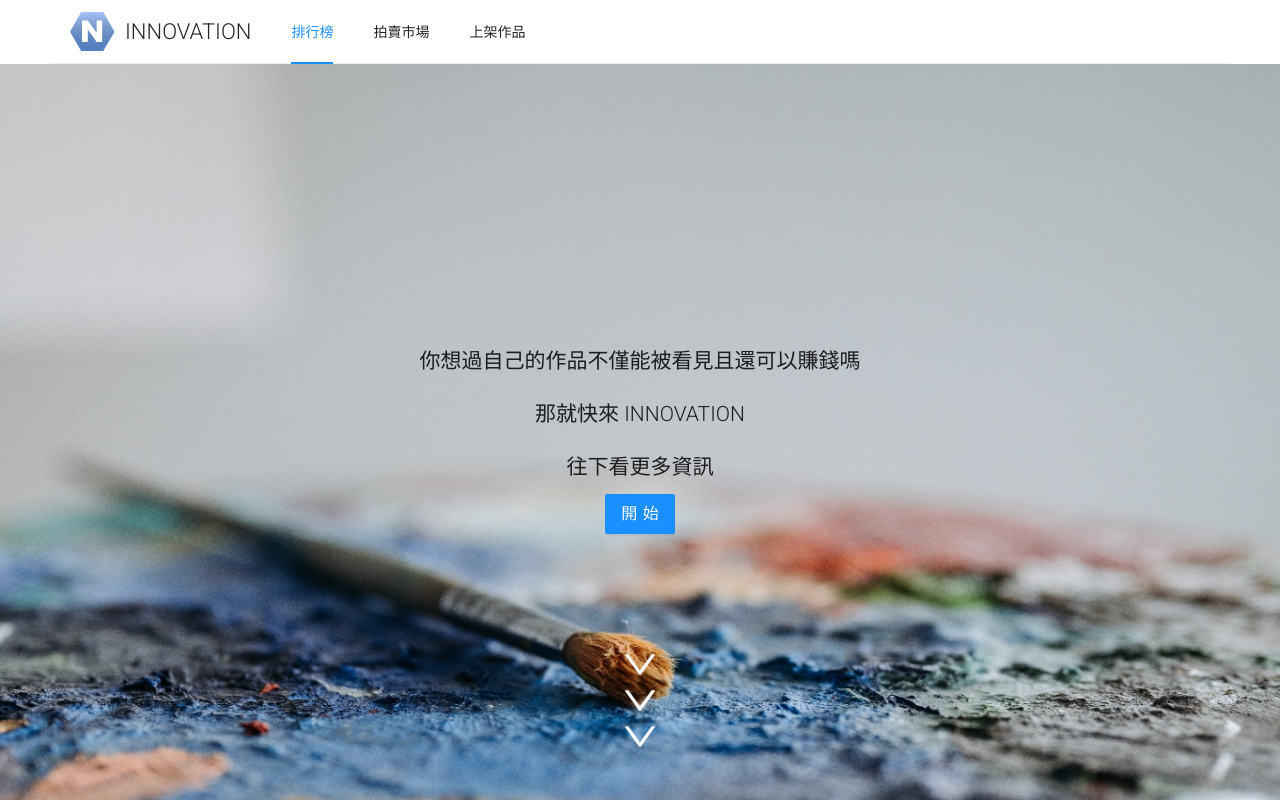
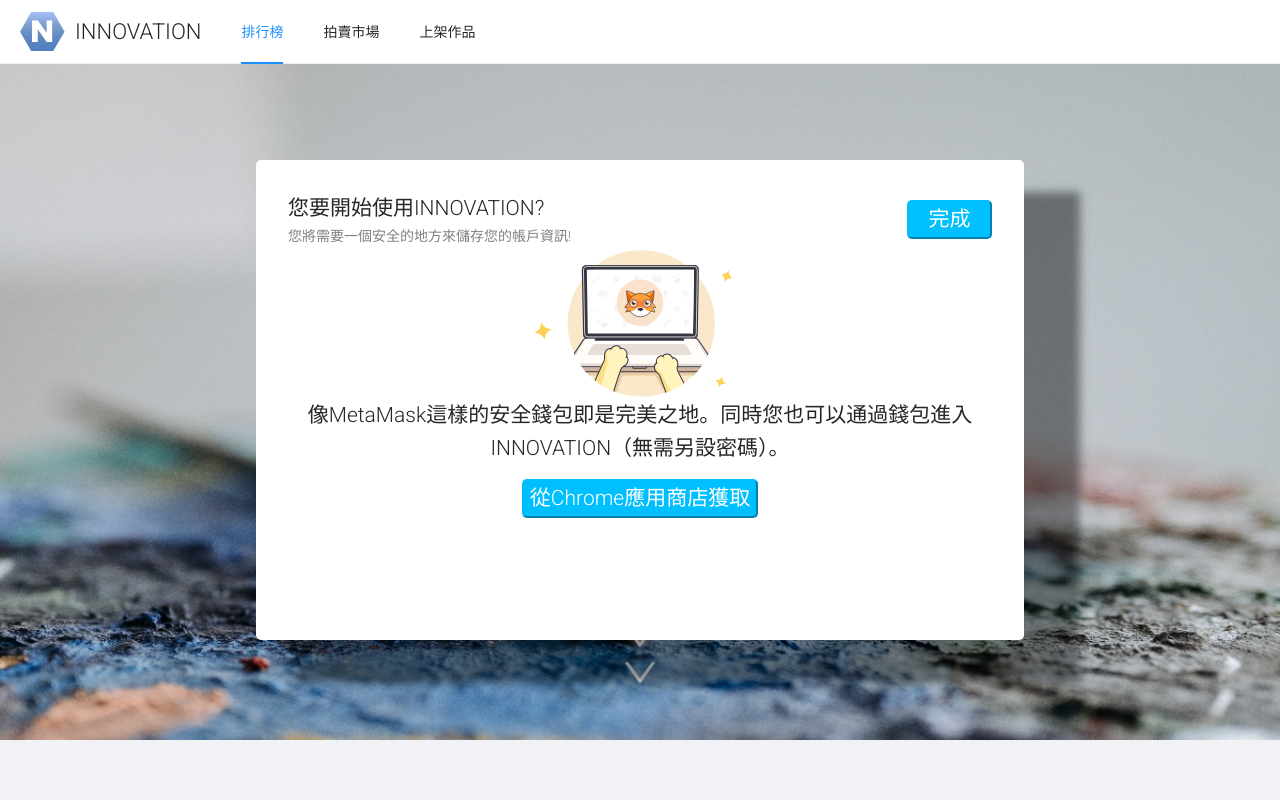
Before and after one commit to yayayaFishXuan/innovation_react, a React (Create React App) app: page / in a window 1280 px wide. Both pictures are taken after a click on the item "排行榜". Shown: the top 800 px of the page. Built offline with nearby package versions, Linux system fonts and the light colour scheme.

Commit message:
小可愛

```diff
--- a/src/components/Layout/header.js
+++ b/src/components/Layout/header.js
@@ -3,6 +3,9 @@ import { Link, useHistory, useLocation } from 'react-router-dom';
 import { Layout, Menu } from 'antd';
 import Logo from "../../assets/Logo.svg";
 import { InitContext } from '../../index';
+import '../../style/Metamask.scss'
+import mm from '../../assets/metamask-browser.svg';
+
 
 const Header = () => {
   const contextData = useContext(InitContext); //取得數據
@@ -31,7 +34,6 @@ const Header = () => {
     useEffect(() => {
       if (typeof ethereum !== 'undefined' && ethereum.isMetaMask) {
         contextData.setIsinstall(true);
-        // init()
       } else {
         contextData.setIsinstall(false);
       }
@@ -51,13 +53,19 @@ const Header = () => {
       contextData.address === 'undefined' ||
       contextData.address === ''
     ) {
-      if (history.location.pathname !== '/')
+      if (history.location.pathname !== '/'){
         history.push('/');
+        if(contextData.isinstall === false){
+          contextData.setTipShow(true);
+          history.push('/');
+        }
+      }
       // window.location.assign("http://localhost:3000/")
     }
-  }, [location])
+  }, [location,contextData])
 
   return (
+    <React.Fragment>
     <Header className="header" style={{ zIndex: 1, width: '100%', background: '#fff' }}>
       <Menu mode="horizontal">
         <Menu.Item key="Logo" onClick={() => window.location.assign("http://localhost:3000/")}>{/*先暫時這樣寫，之後改 */}
@@ -80,7 +88,40 @@ const Header = () => {
         </Menu.Item>
       </Menu>
     </Header>
-
+      <div className="installtip" style={{display:contextData.tipShow}}>
+        <div className="box">
+          <div>
+            <div
+              style={{flex:0.9,display:'flex',flexDirection: 'column',alignItems: 'flex-start'}}
+            >
+              <h2>您要開始使用INNOVATION?</h2>
+              <span style={{color:'gray'}}
+                >您將需要一個安全的地方來儲存您的帳戶資訊!</span
+              >
+            </div>
+            <button style={{flex:0.1,fontSize:'1.5em',color:'white',backgroundColor:'DeepSkyBlue',borderRadius:'5px',borderColor:'DeepSkyBlue'}} onClick={()=>{window.location.reload()}}>
+              <span>完成</span>
+            </button>
+          </div>
+          <div >
+            <div style={{display: 'flex',justifyContent: 'center', alignItems: 'center' }}>
+            <img src={mm} style={{width: '30%'}}/>
+            </div>
+              <h2 style={{flex:1}}>
+                像MetaMask這樣的安全錢包即是完美之地。同時您也可以通過錢包進入INNOVATION（無需另設密碼）。
+              </h2>
+            <div style={{display: 'flex',justifyContent: 'center', alignItems:'center' }}>
+              <button style={{fontSize:'1.5em',color:'white',backgroundColor:'DeepSkyBlue',borderRadius:'5px',borderColor:'DeepSkyBlue',margin:'2%'}}
+                ><a style={{color:'white'}}
+                  href="https://chrome.google.com/webstore/detail/metamask/nkbihfbeogaeaoehlefnkodbefgpgknn?hl=zh-TW"
+                  target="_blank"
+                  >從Chrome應用商店獲取</a>
+              </button>
+            </div>
+          </div>
+        </div>
+      </div>
+      </React.Fragment>
   )
 }
 export default Header;
--- a/src/data.js
+++ b/src/data.js
@@ -5,15 +5,15 @@ export const Data = () => {
 
   const [address, setAddress] = React.useState('');
   const [isinstall, setIsinstall] = React.useState(false);
-  // const [tipShow, setTipShow] = React.useState(tipshow);
+  const [tipShow, setTipShow] = React.useState('none');
   // const [backTopShow, setBackTopShow] = React.useState(backtopshow);
   return {
     address,
     setAddress,
     isinstall,
     setIsinstall,
-    // tipShow,
-    // setTipShow,
+    tipShow,
+    setTipShow,
     // backTopShow,
     // setBackTopShow
   };
--- /dev/null
+++ b/src/style/Metamask.scss
@@ -0,0 +1,156 @@
+.el-container {
+    min-height: 100vh;
+  }
+  header {
+    min-height: 60px;
+    padding: 0 !important;
+    position: absolute;
+    width: 100vw;
+    z-index: 100;
+    p {
+      font-size: 20px;
+    }
+  }
+  main {
+    padding: 0;
+    flex-grow: 1;
+    // height: calc(100vh - 60px);
+  }
+
+  .social-link {
+    display: flex;
+    a {
+      padding: 0 5px;
+    }
+  }
+  .el-menu--horizontal {
+    background: #ffffff8d;
+    box-shadow: 0px 3px #3434345a;
+    justify-content: flex-end;
+    font-weight: 600;
+    backdrop-filter: blur(5px);
+    li > p > i {
+      font-size: 25px;
+    }
+  }
+
+  .el-button--info {
+    position: absolute;
+    display: flex;
+    justify-content: center;
+    align-items: center;
+    right: 25px;
+    bottom: 25px;
+    width: 50px;
+    height: 50px;
+    font-size: 30px;
+  }
+  .installtip {
+    position: absolute;
+    top: 0;
+    left: 0;
+    z-index: 100;
+    height: 100vh;
+    width: 100vw;
+    display: flex;
+    justify-content: center;
+    align-items: center;
+    .box {
+      max-width: 72rem;
+      max-height: calc(100% - 6.4rem);
+      padding: 2rem;
+      display: flex;
+      flex-direction: column;
+      background: white;
+      height: 60vh;
+      width: 60vw;
+      border-radius: 5px;
+      div {
+        width: 100%;
+        h2 {
+          margin: 0;
+        }
+      }
+      div:nth-child(1) {
+        display: flex;
+        flex-wrap: nowrap;
+        justify-content: space-between;
+        align-items: center;
+        .el-button--primary {
+          font-size: 1.5em;
+        }
+      }
+      div:nth-child(3) {
+        flex-grow: 1;
+        display: flex;
+        justify-content: center;
+        flex-wrap: wrap;
+        text-align: center;
+        color: gray;
+        img {
+          height: 50%;
+          max-width: 90%;
+        }
+        .el-button--primary {
+          font-size: 1.5em;
+          a {
+            text-decoration: none;
+            color: white;
+          }
+        }
+      }
+    }
+    .box::before {
+      content: '';
+      height: calc(61vh + 0.2rem);
+      width: calc(61vw + 0.2rem);
+      background: rgba(0, 0, 0, 0.435);
+      position: absolute;
+      filter: blur(0.3rem);
+      z-index: -10;
+      transform: translateX(0.5rem);
+    }
+  }
+
+  $phones-media: 768px;
+  @media only screen and (max-width: $phones-media) {
+    // phone css
+    .installtip {
+      .box {
+        overflow-y: auto;
+        padding: 5px;
+        width: 90vw;
+        height: 90vh;
+        button {
+          max-width: 90%;
+          a {
+            font-size: 4.5vw;
+          }
+        }
+        div:nth-child(1) {
+          line-height: 4vh;
+          flex-wrap: wrap;
+          justify-content: center;
+          align-items: center !important;
+          width: 100%;
+          text-align: center;
+        }
+        div:nth-child(3) {
+          img {
+            max-width: 90%;
+          }
+          h2 {
+            font-size: 6vw;
+          }
+        }
+
+      }
+    }
+  }
+  @media only screen and (min-width: $phones-media) {
+    //電腦css
+    .el-menu--horizontal > .el-menu-item.left-dock {
+      position: absolute;
+      left: 0;
+    }
+  }
```
Also changed, not shown: src/assets/metamask-browser.svg (added).
